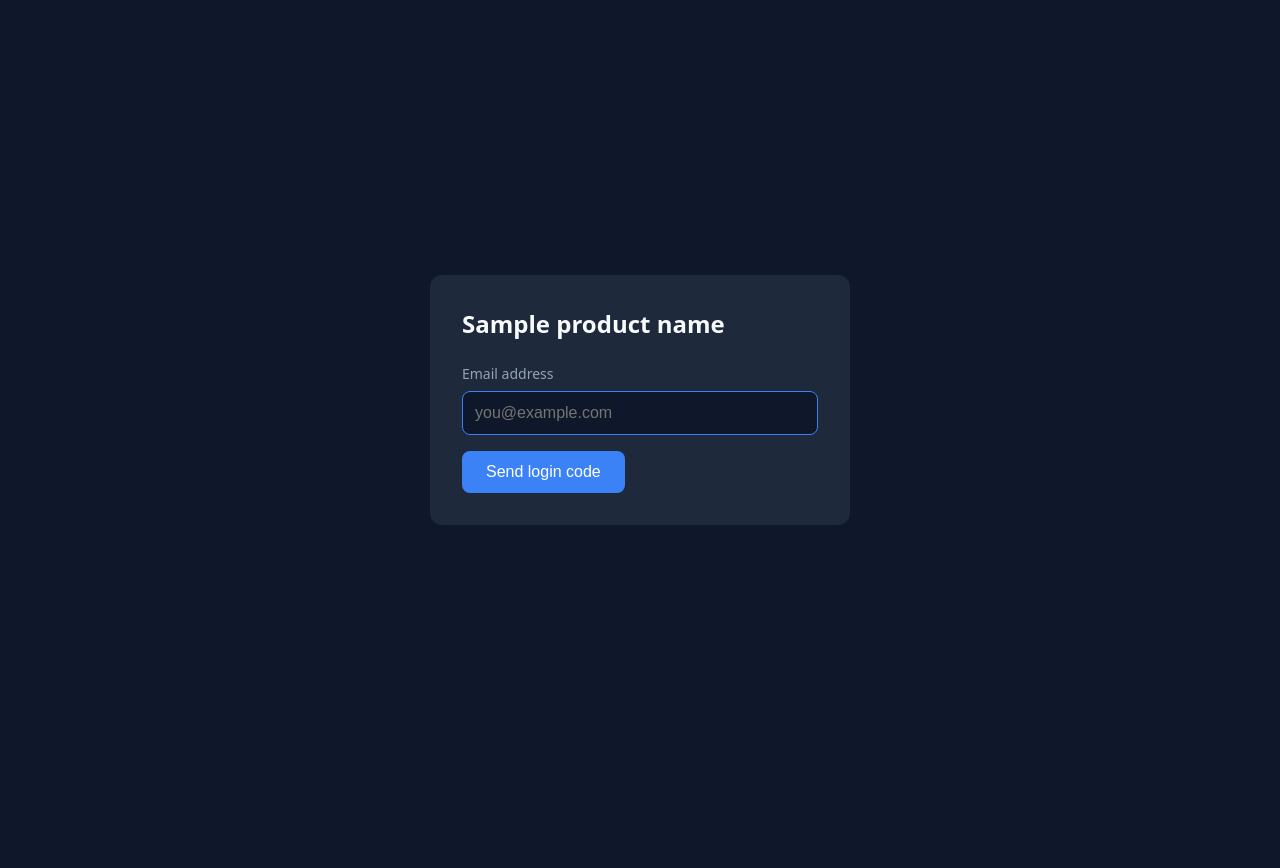
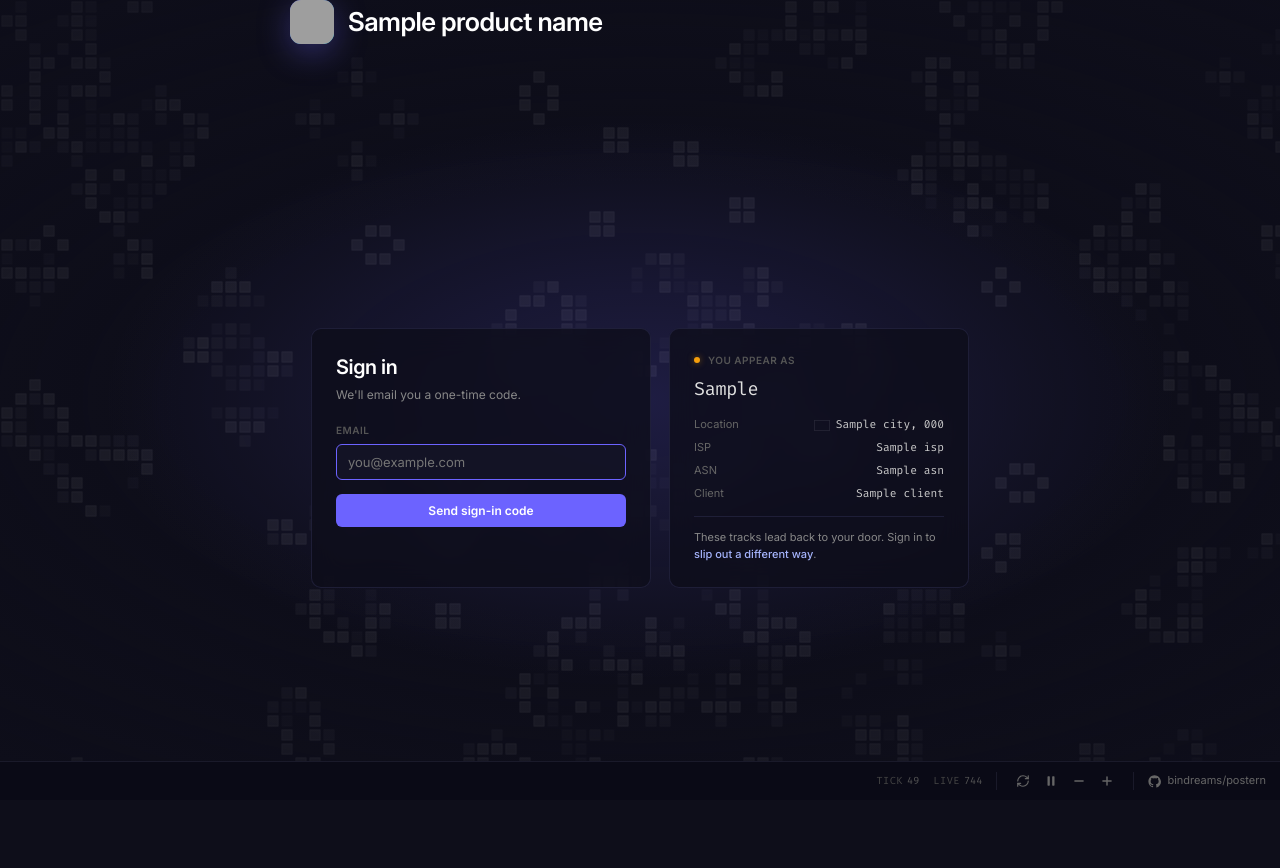
Before and after one commit to bindreams/postern, a Python web app: template portal/src/postern/templates/login.html in a window 1280 px wide. Before the commit the page ends 525 px from the top, so only its background shows below. Run offline with Jinja, Linux system fonts and the light colour scheme; the template is opened without the code that fills it: most values are stand-ins (such as "Sample title", 1, 10 or a date in 2020); grey boxes are pictures that could not be loaded.

Commit message:
feat(portal): redesign login, OTP, and dashboard templates

```diff
--- a/portal/src/postern/templates/base.html
+++ b/portal/src/postern/templates/base.html
@@ -1,38 +1,65 @@
 <!DOCTYPE html>
-<html lang="en">
+<html lang="en" data-theme="dark">
 <head>
-    <meta charset="utf-8">
-    <meta name="viewport" content="width=device-width, initial-scale=1">
-    <title>{% block title %}{{ product_name }}{% endblock %}</title>
-    <style>
-        * { margin: 0; padding: 0; box-sizing: border-box; }
-        body { font-family: system-ui, -apple-system, sans-serif; background: #0f172a; color: #e2e8f0; min-height: 100vh; display: flex; justify-content: center; align-items: center; }
-        .card { background: #1e293b; border-radius: 12px; padding: 2rem; max-width: 420px; width: 100%; margin: 1rem; }
-        h1 { font-size: 1.5rem; margin-bottom: 1.5rem; color: #f8fafc; }
-        label { display: block; font-size: 0.875rem; color: #94a3b8; margin-bottom: 0.5rem; }
-        input[type="email"], input[type="text"] { width: 100%; padding: 0.75rem; border: 1px solid #334155; border-radius: 8px; background: #0f172a; color: #f8fafc; font-size: 1rem; margin-bottom: 1rem; }
-        input:focus { outline: none; border-color: #3b82f6; }
-        button, .btn { display: inline-block; padding: 0.75rem 1.5rem; background: #3b82f6; color: #fff; border: none; border-radius: 8px; font-size: 1rem; cursor: pointer; text-decoration: none; text-align: center; }
-        button:hover, .btn:hover { background: #2563eb; }
-        .btn-secondary { background: #475569; }
-        .btn-secondary:hover { background: #64748b; }
-        .message { padding: 0.75rem; border-radius: 8px; margin-bottom: 1rem; font-size: 0.875rem; }
-        .message-info { background: #1e3a5f; color: #93c5fd; }
-        .message-error { background: #3b1c1c; color: #fca5a5; }
-        .message-warn { background: #3b2f1c; color: #fcd34d; }
-        .connections { list-style: none; }
-        .connections li { padding: 1rem; background: #0f172a; border-radius: 8px; margin-bottom: 0.75rem; display: flex; justify-content: space-between; align-items: center; }
-        .conn-info { flex: 1; }
-        .conn-label { font-weight: 600; color: #f8fafc; }
-        .conn-meta { font-size: 0.75rem; color: #64748b; margin-top: 0.25rem; }
-        .conn-disabled { opacity: 0.5; }
-        .badge { font-size: 0.7rem; padding: 0.2rem 0.5rem; border-radius: 4px; margin-left: 0.5rem; }
-        .badge-disabled { background: #7f1d1d; color: #fecaca; }
-        .header { display: flex; justify-content: space-between; align-items: center; margin-bottom: 1.5rem; }
-        .header h1 { margin-bottom: 0; }
-    </style>
+  <meta charset="utf-8">
+  <meta name="viewport" content="width=device-width, initial-scale=1">
+  <title>{% block title %}{{ product_name }}{% endblock %}</title>
+  <link rel="icon" href="/brand-icon">
+  <link rel="stylesheet" href="/static/postern.css">
+  <link rel="stylesheet" href="/static/flags/flags.css">
 </head>
 <body>
-    {% block body %}{% endblock %}
+  <canvas id="gol-canvas" aria-hidden="true"></canvas>
+  <div class="gol-overlay" aria-hidden="true"></div>
+
+  <header class="brand-head">
+    <a href="/" class="brand-mark" aria-label="{{ product_name }}"><img src="/brand-icon" alt=""></a>
+    <span class="brand-name">{{ product_name }}</span>
+  </header>
+
+  {% block topright %}{% endblock %}
+  <main class="page">{% block body %}{% endblock %}</main>
+
+  <footer class="gol-foot" aria-label="Game of Life background controls">
+    <div class="counters">
+      <span><span class="k">tick</span><span id="gol-tick">0</span></span>
+      <span><span class="k">live</span><span id="gol-live">0</span></span>
+    </div>
+    <div class="sep"></div>
+    <div class="ctrls">
+      <button id="gol-reseed" class="icon-btn" type="button" aria-label="Reseed" title="Reseed">
+        <svg viewBox="0 0 24 24" fill="none" stroke="currentColor" stroke-width="2" stroke-linecap="round" stroke-linejoin="round">
+          <path d="M3 12a9 9 0 0 1 9-9 9.75 9.75 0 0 1 6.74 2.74L21 8"/>
+          <path d="M21 3v5h-5"/>
+          <path d="M21 12a9 9 0 0 1-9 9 9.75 9.75 0 0 1-6.74-2.74L3 16"/>
+          <path d="M3 21v-5h5"/>
+        </svg>
+      </button>
+      <button id="gol-pause" class="icon-btn" type="button" aria-label="Pause" title="Pause">
+        <svg viewBox="0 0 24 24" fill="currentColor" id="gol-pause-icon">
+          <rect x="6" y="4" width="4" height="16" rx="1"/>
+          <rect x="14" y="4" width="4" height="16" rx="1"/>
+        </svg>
+      </button>
+      <button id="gol-slower" class="icon-btn" type="button" aria-label="Slower" title="Slower">
+        <svg viewBox="0 0 24 24" fill="none" stroke="currentColor" stroke-width="2.5" stroke-linecap="round">
+          <line x1="5" y1="12" x2="19" y2="12"/>
+        </svg>
+      </button>
+      <button id="gol-faster" class="icon-btn" type="button" aria-label="Faster" title="Faster">
+        <svg viewBox="0 0 24 24" fill="none" stroke="currentColor" stroke-width="2.5" stroke-linecap="round">
+          <line x1="12" y1="5" x2="12" y2="19"/>
+          <line x1="5" y1="12" x2="19" y2="12"/>
+        </svg>
+      </button>
+    </div>
+    <div class="sep"></div>
+    <a class="repo" href="https://github.com/bindreams/postern" target="_blank" rel="noopener">
+      <svg viewBox="0 0 24 24" fill="currentColor" aria-hidden="true"><path d="M12 .5C5.7.5.7 5.6.7 11.9c0 5 3.3 9.3 7.9 10.8.6.1.8-.2.8-.5v-2c-3.2.7-3.9-1.4-3.9-1.4-.5-1.3-1.3-1.6-1.3-1.6-1-.7.1-.7.1-.7 1.1.1 1.7 1.2 1.7 1.2 1 1.8 2.7 1.3 3.4 1 .1-.7.4-1.3.7-1.5-2.5-.3-5.2-1.3-5.2-5.6 0-1.2.4-2.3 1.2-3.1-.1-.3-.5-1.5.1-3.1 0 0 1-.3 3.2 1.2.9-.3 1.9-.4 2.9-.4s2 .1 2.9.4c2.2-1.5 3.2-1.2 3.2-1.2.6 1.6.2 2.8.1 3.1.7.8 1.2 1.9 1.2 3.1 0 4.4-2.7 5.3-5.2 5.6.4.4.8 1.1.8 2.2v3.3c0 .3.2.7.8.5 4.6-1.5 7.9-5.9 7.9-10.8C23.3 5.6 18.3.5 12 .5z"/></svg>
+      bindreams/postern
+    </a>
+  </footer>
+
+  <script src="/static/postern.js" defer></script>
 </body>
 </html>
--- a/portal/src/postern/templates/login.html
+++ b/portal/src/postern/templates/login.html
@@ -1,15 +1,54 @@
 {% extends "base.html" %}
 {% block title %}Login — {{ product_name }}{% endblock %}
 {% block body %}
-<div class="card">
-    <h1>{{ product_name }}</h1>
+<div class="cards-row">
+  <section class="card-base lc" aria-labelledby="lc-title">
+    <h1 id="lc-title">Sign in</h1>
+    <div class="sub">We'll email you a one-time code.</div>
     {% if message %}
     <div class="message message-info">{{ message }}</div>
     {% endif %}
     <form method="post" action="/login">
-        <label for="email">Email address</label>
-        <input type="email" id="email" name="email" required autofocus placeholder="you@example.com">
-        <button type="submit">Send login code</button>
+      <label for="email">Email</label>
+      <input type="email" id="email" name="email" required autofocus placeholder="you@example.com" autocomplete="email">
+      <div class="grow"></div>
+      <button type="submit" class="primary">Send sign-in code</button>
     </form>
+  </section>
+
+  <aside class="card-base ipc" aria-labelledby="ipc-label">
+    <div class="ipc-label" id="ipc-label"><span class="dot"></span> You appear as</div>
+    <div class="ipc-ip">{{ identity.ip or "unknown" }}</div>
+    <div class="ipc-rows">
+      <div class="ipc-row">
+        <span class="k">Location</span>
+        <span class="v">
+          {% if identity.country_code %}<span class="flag flag-{{ identity.country_code }}"></span>{% endif %}
+          {% if identity.city and identity.country_code %}{{ identity.city }}, {{ identity.country_code|upper }}
+          {% elif identity.country_code %}{{ identity.country_code|upper }}
+          {% else %}unknown
+          {% endif %}
+        </span>
+      </div>
+      <div class="ipc-row">
+        <span class="k">ISP</span>
+        <span class="v">{{ identity.isp or "unknown" }}</span>
+      </div>
+      <div class="ipc-row">
+        <span class="k">ASN</span>
+        <span class="v">{{ identity.asn or "—" }}</span>
+      </div>
+      <div class="ipc-row">
+        <span class="k">Client</span>
+        <span class="v">{{ identity.client }}</span>
+      </div>
+    </div>
+    <div class="ipc-foot">
+      These tracks lead back to your door. Sign in to <em>slip out a different way</em>.
+      {% if geoip_attribution %}
+      <div class="attr">Geo data: <a href="https://www.maxmind.com" target="_blank" rel="noopener">GeoLite2 by MaxMind</a></div>
+      {% endif %}
+    </div>
+  </aside>
 </div>
 {% endblock %}
```
Also changed, not shown: portal/src/postern/routes/login.py (+26 -4 lines), portal/src/postern/templates/dashboard.html (+47 -21 lines), portal/src/postern/templates/otp.html (+12 -10 lines), portal/tests/test_routes.py (+105 -3 lines).
